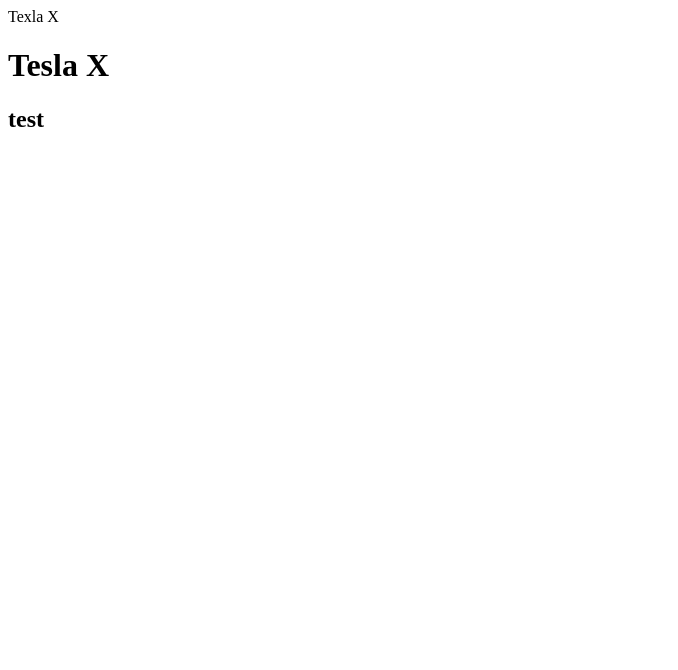
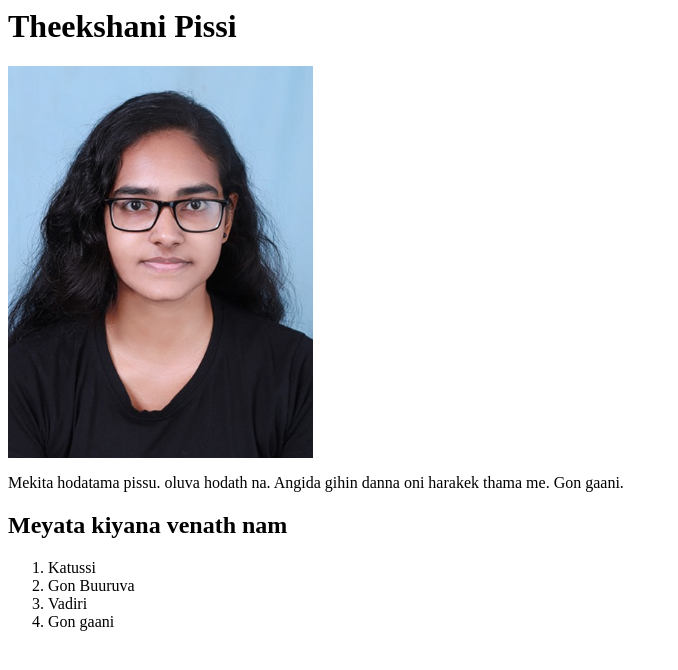
Before and after one commit to EMalshika/TeslaX, a plain HTML site: page index.html in a window 1280 px wide. Shown: the whole page, without its empty margins (0-678 px from the left). Drawn offline with Linux system fonts and the light colour scheme.

Commit message:
five - eranda

```diff
--- a/index.html
+++ b/index.html
@@ -1,12 +1,21 @@
 <html>
 
 <head>
-    Texla X
+    <title>Theekshani</title>
 </head>
 
 <body>
-    <h1>Tesla X</h1>
-    <h2>test</h2>
+    <h1>Theekshani Pissi</h1>
+    <img src="theekshani.jpg" height="50%">
+    <p>Mekita hodatama pissu. oluva hodath na. Angida gihin danna oni harakek thama me. Gon gaani.</p>
+    <h2>Meyata kiyana venath nam</h2>
+    <ol>
+        <li>Katussi</li>
+        <li>Gon Buuruva</li>
+        <li>Vadiri</li>
+        <li>Gon gaani</li>
+    </ol>
+
 </body>
 
 </html>
```
Also changed, not shown: theekshani.jpg (added).
